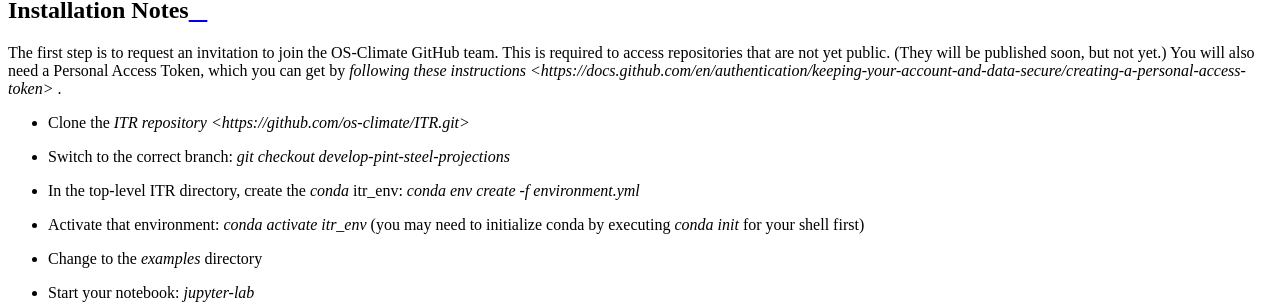
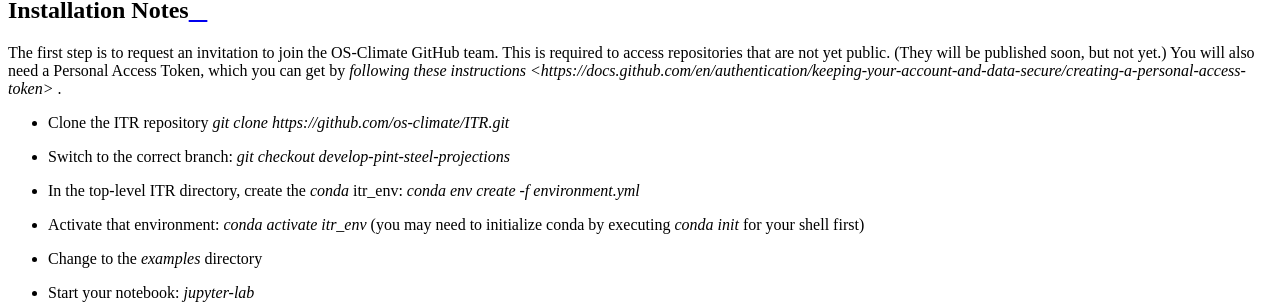
Before and after one commit to os-climate/ITR, a Sphinx documentation site: the page built from docs/DataTemplateRequirements.rst, in a window 1280 px wide and 900 px high, scrolled down 1934 px. Shown: the part 436-742 px from the top of the window. Built offline with Sphinx 7.4.7 and the Read the Docs theme 2.0.0, drawn with Linux system fonts in a browser that asks for light colours; pages that are not in the unit, such as notebooks, are missing from menus.

Commit message:
Update DataTemplateRequirements.rst
Give explicit git clone instructions.

```diff
--- a/docs/DataTemplateRequirements.rst
+++ b/docs/DataTemplateRequirements.rst
@@ -172,7 +172,7 @@
 
 The first step is to request an invitation to join the OS-Climate GitHub team.  This is required to access repositories that are not yet public.  (They will be published soon, but not yet.)  You will also need a Personal Access Token, which you can get by `following these instructions <https://docs.github.com/en/authentication/keeping-your-account-and-data-secure/creating-a-personal-access-token>` .
 
-- Clone the `ITR repository <https://github.com/os-climate/ITR.git>`
+- Clone the ITR repository `git clone https://github.com/os-climate/ITR.git`
 - Switch to the correct branch: `git checkout develop-pint-steel-projections`
 - In the top-level ITR directory, create the `conda` itr_env: `conda env create -f environment.yml`
 - Activate that environment: `conda activate itr_env` (you may need to initialize conda by executing `conda init` for your shell first)
```
